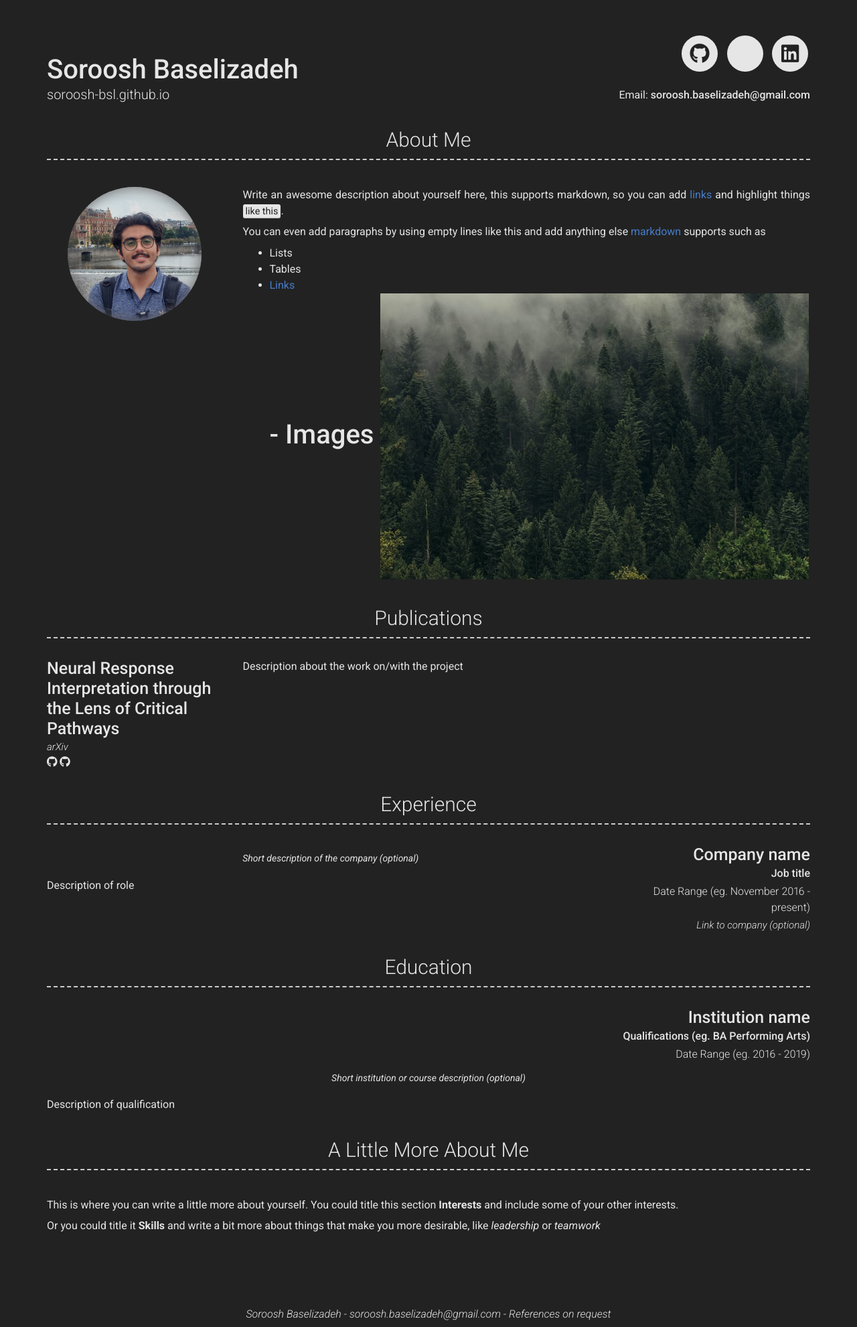
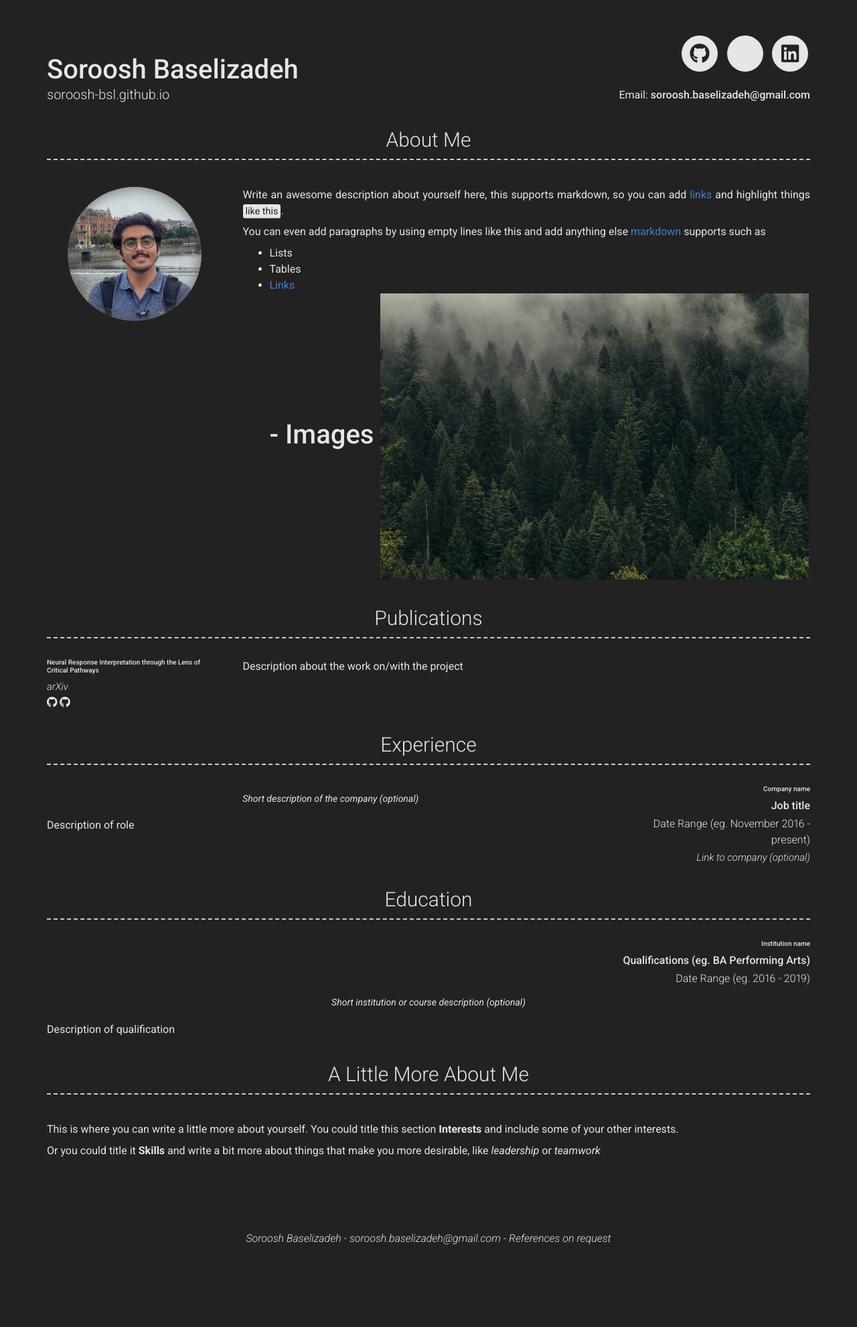
Before and after one commit to Soroosh-Bsl/soroosh-bsl.github.io, a Jekyll site: the page built from index.md, in a window 1280 px wide. Shown: the whole page at 67% size. Built offline with Jekyll 4.4.1, drawn with Linux system fonts in a browser that asks for light colours; nearby versions of some CDN libraries; a style sheet for code colours, icons or effects is not loaded; after the commit the page ends 1869 px from its top, so only the background shows below that.

Commit message:
pubs update

```diff
--- a/_includes/section-list.html
+++ b/_includes/section-list.html
@@ -1,7 +1,7 @@
 {% for item in include.content %}
   <div class="row clearfix layout layout-{{item.layout | default: 'left'}}">
     <div class="col-xs-12 col-sm-4 col-md-3 col-print-12 details">
-      <h4>{{ item.title }}</h4>
+      <h5>{{ item.title }}</h5>
       {%- if item.sub_title -%}<p><b>{{ item.sub_title }}</b></p>{%- endif -%}
       {%- if item.caption -%}<p>{{ item.caption }}</p>{%- endif -%}
 
```
